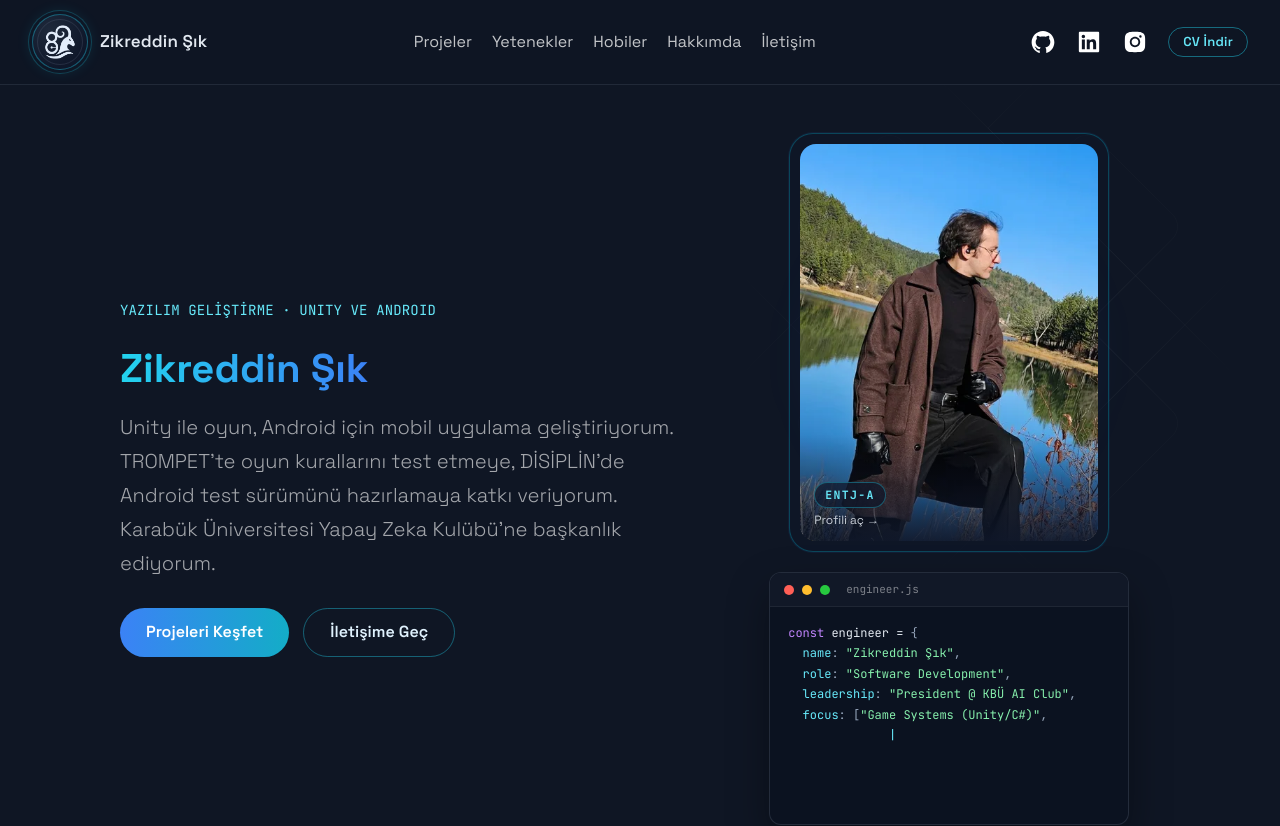
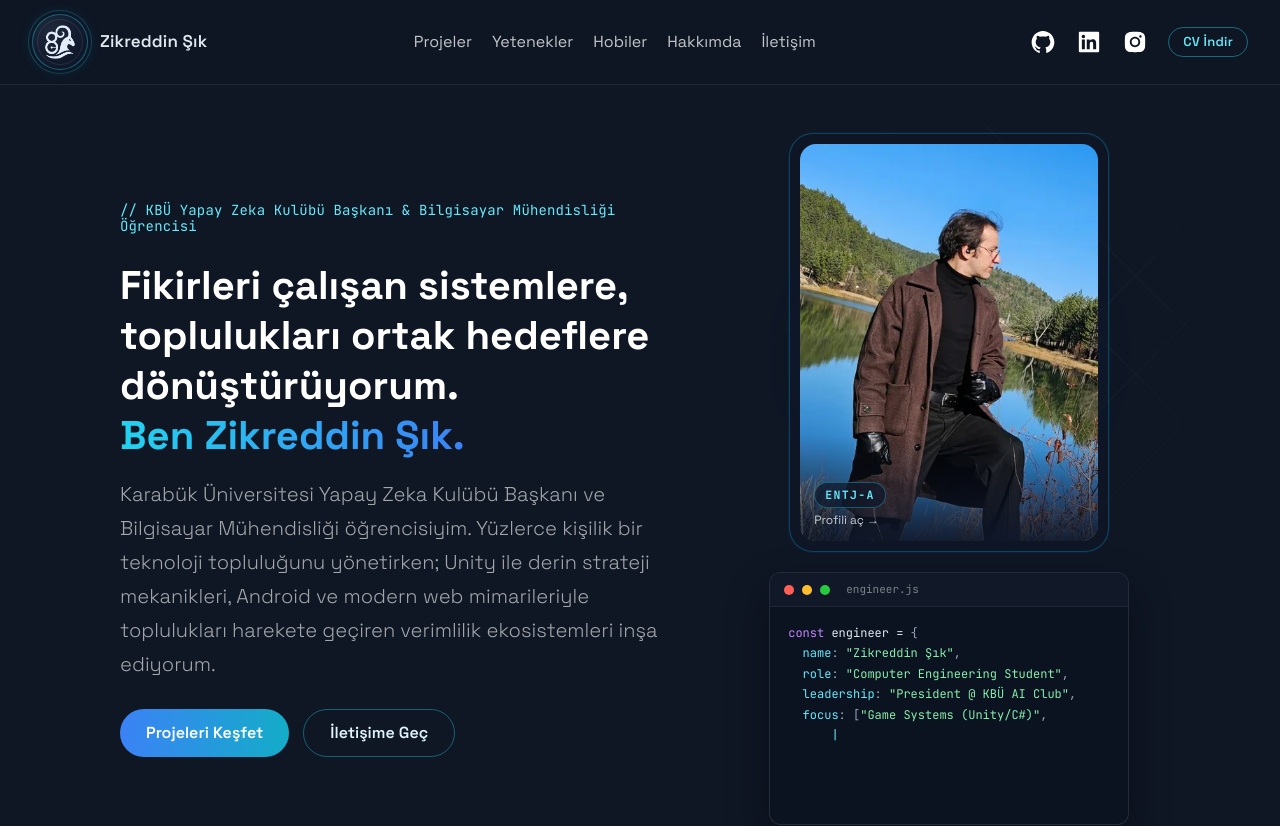
Before and after one commit to szikreddin5-maker/portfolio-ziko, a Next.js app: page / in a window 1280 px wide. Shown: the top 826 px of the page. Built offline with nearby package versions, Linux system fonts and the light colour scheme; a web font is replaced by a local one.

Commit message:
Restore the original Turkish portfolio design

```diff
--- a/src/components/Hero/Hero.js
+++ b/src/components/Hero/Hero.js
@@ -59,7 +59,7 @@ const CODE_TOKENS = [
   { t: 'key', v: 'role' },
   { t: 'punct', v: ':' },
   { t: 'plain', v: ' ' },
-  { t: 'str', v: '"Software Development"' },
+  { t: 'str', v: '"Computer Engineering Student"' },
   { t: 'punct', v: ',' },
   { t: 'plain', v: '\n  ' },
   { t: 'key', v: 'leadership' },
@@ -188,14 +188,15 @@ const Hero = () => {
     </BgLayer>
     <HeroGrid>
       <LeftSection>
-        <Badge>YAZILIM GELİŞTİRME · UNITY VE ANDROID</Badge>
+        <Badge>// KBÜ Yapay Zeka Kulübü Başkanı & Bilgisayar Mühendisliği Öğrencisi</Badge>
         <Title>
-          <NameAccent>Zikreddin Şık</NameAccent>
+          Fikirleri çalışan sistemlere, toplulukları ortak hedeflere dönüştürüyorum.{' '}
+          <NameAccent>Ben Zikreddin Şık.</NameAccent>
         </Title>
         <Lead>
-          Unity ile oyun, Android için mobil uygulama geliştiriyorum. TROMPET’te oyun kurallarını
-          test etmeye, DİSİPLİN’de Android test sürümünü hazırlamaya katkı veriyorum.
-          Karabük Üniversitesi Yapay Zeka Kulübü’ne başkanlık ediyorum.
+          Karabük Üniversitesi Yapay Zeka Kulübü Başkanı ve Bilgisayar Mühendisliği öğrencisiyim.
+          Yüzlerce kişilik bir teknoloji topluluğunu yönetirken; Unity ile derin strateji mekanikleri,
+          Android ve modern web mimarileriyle toplulukları harekete geçiren verimlilik ekosistemleri inşa ediyorum.
         </Lead>
         <ButtonRow>
           <PrimaryButton href="#projects">Projeleri Keşfet</PrimaryButton>
--- a/src/pages/_document.js
+++ b/src/pages/_document.js
@@ -32,7 +32,7 @@ export default class MyDocument extends Document {
       <Html lang="tr">
         <Head>
           <title>Zikreddin Şık | Portfolyo</title>
-          <meta name="description" content="Zikreddin Şık’ın Unity oyunları, Android uygulamaları ve Karabük Üniversitesi Yapay Zeka Kulübü’ndeki çalışmaları." />
+          <meta name="description" content="Karabük Üniversitesi Bilgisayar Mühendisliği öğrencisi. Unity, C#, Next.js ve yapay zeka projeleri." />
           <link href="https://fonts.googleapis.com/css2?family=JetBrains+Mono:wght@400;600;700&family=Playfair+Display:ital,wght@0,600;0,700;1,400;1,600;1,700&family=Space+Grotesk:wght@300;400;500;600;700&display=swap" rel="stylesheet"/>
         </Head>
         <body>
```
